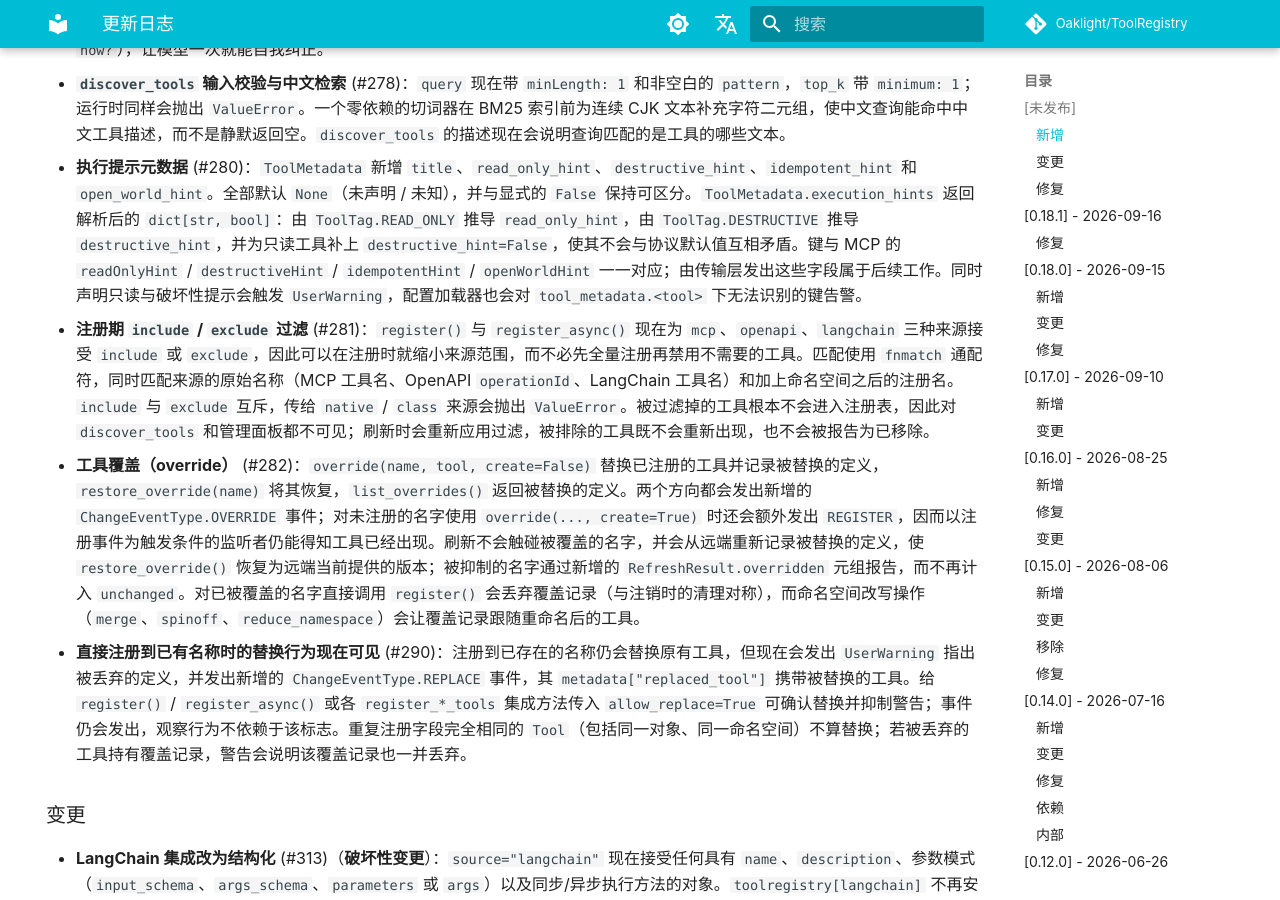
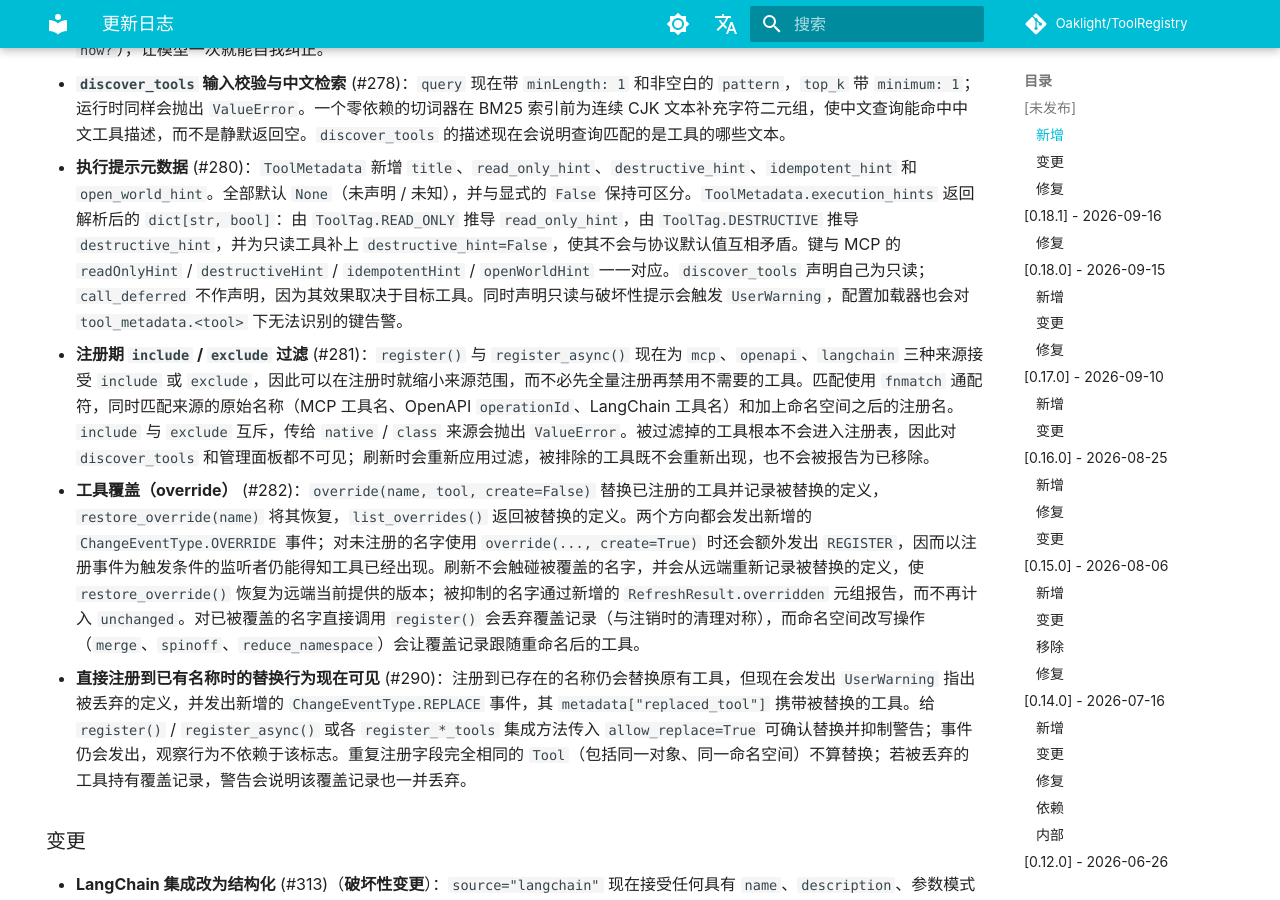
Before and after one commit to Oaklight/ToolRegistry, an MkDocs documentation site: the page built from docs/changelog.md, in a window 1280 px wide and 900 px high, scrolled down 582 px. Built offline with MkDocs 1.6.1 and Material for MkDocs 9.7.7, drawn with Linux system fonts in a browser that asks for light colours; some web fonts are replaced; comment, search, counter and statistics services are not loaded.

Commit message:
docs: discovery tools declare their hints (#280)

```diff
--- a/docs/changelog.md
+++ b/docs/changelog.md
@@ -21,7 +21,7 @@ hide:
 - **声明式配置中的按源过滤器** (#297)：`MCPSource` 与 `OpenAPISource` 新增 `include` / `exclude`，配置条目可以在注册前缩小 MCP 服务器或 OpenAPI 规范的范围，而不是先全量注册。值可以是字符串或 `fnmatch` 通配模式列表，两侧互斥；省略过滤表示不过滤，空列表是显式的空过滤器，不匹配任何工具。源条目或 `auth` 下的未知键现在会抛出 `ConfigError`，并指出条目与违规键，而不再静默忽略。
 - **`call_deferred` 兼容客户端改写过的工具名** (#277)：解析 `_target_tool` 时把 `/` 和 `-` 折叠为 `_` 并忽略大小写，因此被 MCP 客户端改写过的名字（`weather_get_current`）也能命中注册名（`weather-get-current`）。精确的注册拼写优先于归一化匹配，所以归一化后相撞的两个名字仍各自派发到自己。未命中时错误信息会列出最接近的注册名（`Did you mean: datetime-now?`），让模型一次就能自我纠正。
 - **`discover_tools` 输入校验与中文检索** (#278)：`query` 现在带 `minLength: 1` 和非空白的 `pattern`，`top_k` 带 `minimum: 1`；运行时同样会抛出 `ValueError`。一个零依赖的切词器在 BM25 索引前为连续 CJK 文本补充字符二元组，使中文查询能命中中文工具描述，而不是静默返回空。`discover_tools` 的描述现在会说明查询匹配的是工具的哪些文本。
-- **执行提示元数据** (#280)：`ToolMetadata` 新增 `title`、`read_only_hint`、`destructive_hint`、`idempotent_hint` 和 `open_world_hint`。全部默认 `None`（未声明 / 未知），并与显式的 `False` 保持可区分。`ToolMetadata.execution_hints` 返回解析后的 `dict[str, bool]`：由 `ToolTag.READ_ONLY` 推导 `read_only_hint`，由 `ToolTag.DESTRUCTIVE` 推导 `destructive_hint`，并为只读工具补上 `destructive_hint=False`，使其不会与协议默认值互相矛盾。键与 MCP 的 `readOnlyHint` / `destructiveHint` / `idempotentHint` / `openWorldHint` 一一对应；由传输层发出这些字段属于后续工作。同时声明只读与破坏性提示会触发 `UserWarning`，配置加载器也会对 `tool_metadata.<tool>` 下无法识别的键告警。
+- **执行提示元数据** (#280)：`ToolMetadata` 新增 `title`、`read_only_hint`、`destructive_hint`、`idempotent_hint` 和 `open_world_hint`。全部默认 `None`（未声明 / 未知），并与显式的 `False` 保持可区分。`ToolMetadata.execution_hints` 返回解析后的 `dict[str, bool]`：由 `ToolTag.READ_ONLY` 推导 `read_only_hint`，由 `ToolTag.DESTRUCTIVE` 推导 `destructive_hint`，并为只读工具补上 `destructive_hint=False`，使其不会与协议默认值互相矛盾。键与 MCP 的 `readOnlyHint` / `destructiveHint` / `idempotentHint` / `openWorldHint` 一一对应。`discover_tools` 声明自己为只读；`call_deferred` 不作声明，因为其效果取决于目标工具。同时声明只读与破坏性提示会触发 `UserWarning`，配置加载器也会对 `tool_metadata.<tool>` 下无法识别的键告警。
 - **注册期 `include` / `exclude` 过滤** (#281)：`register()` 与 `register_async()` 现在为 `mcp`、`openapi`、`langchain` 三种来源接受 `include` 或 `exclude`，因此可以在注册时就缩小来源范围，而不必先全量注册再禁用不需要的工具。匹配使用 `fnmatch` 通配符，同时匹配来源的原始名称（MCP 工具名、OpenAPI `operationId`、LangChain 工具名）和加上命名空间之后的注册名。`include` 与 `exclude` 互斥，传给 `native` / `class` 来源会抛出 `ValueError`。被过滤掉的工具根本不会进入注册表，因此对 `discover_tools` 和管理面板都不可见；刷新时会重新应用过滤，被排除的工具既不会重新出现，也不会被报告为已移除。
 - **工具覆盖（override）** (#282)：`override(name, tool, create=False)` 替换已注册的工具并记录被替换的定义，`restore_override(name)` 将其恢复，`list_overrides()` 返回被替换的定义。两个方向都会发出新增的 `ChangeEventType.OVERRIDE` 事件；对未注册的名字使用 `override(..., create=True)` 时还会额外发出 `REGISTER`，因而以注册事件为触发条件的监听者仍能得知工具已经出现。刷新不会触碰被覆盖的名字，并会从远端重新记录被替换的定义，使 `restore_override()` 恢复为远端当前提供的版本；被抑制的名字通过新增的 `RefreshResult.overridden` 元组报告，而不再计入 `unchanged`。对已被覆盖的名字直接调用 `register()` 会丢弃覆盖记录（与注销时的清理对称），而命名空间改写操作（`merge`、`spinoff`、`reduce_namespace`）会让覆盖记录跟随重命名后的工具。
 - **直接注册到已有名称时的替换行为现在可见** (#290)：注册到已存在的名称仍会替换原有工具，但现在会发出 `UserWarning` 指出被丢弃的定义，并发出新增的 `ChangeEventType.REPLACE` 事件，其 `metadata["replaced_tool"]` 携带被替换的工具。给 `register()` / `register_async()` 或各 `register_*_tools` 集成方法传入 `allow_replace=True` 可确认替换并抑制警告；事件仍会发出，观察行为不依赖于该标志。重复注册字段完全相同的 `Tool`（包括同一对象、同一命名空间）不算替换；若被丢弃的工具持有覆盖记录，警告会说明该覆盖记录也一并丢弃。
```
